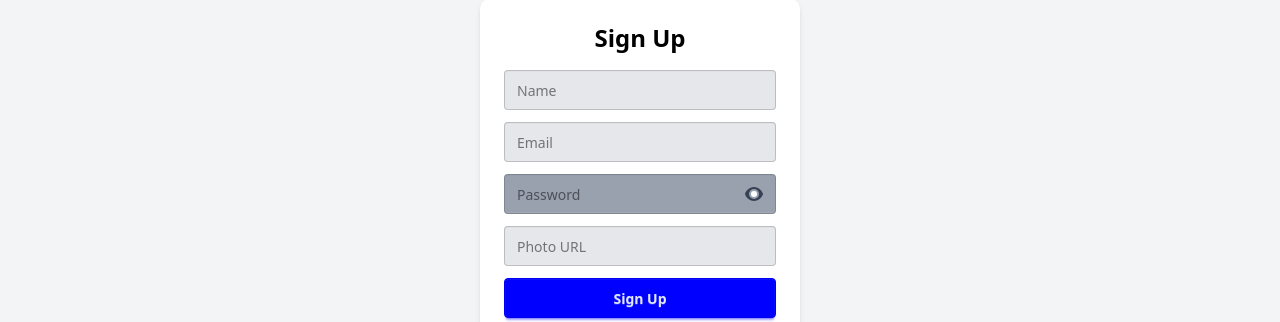
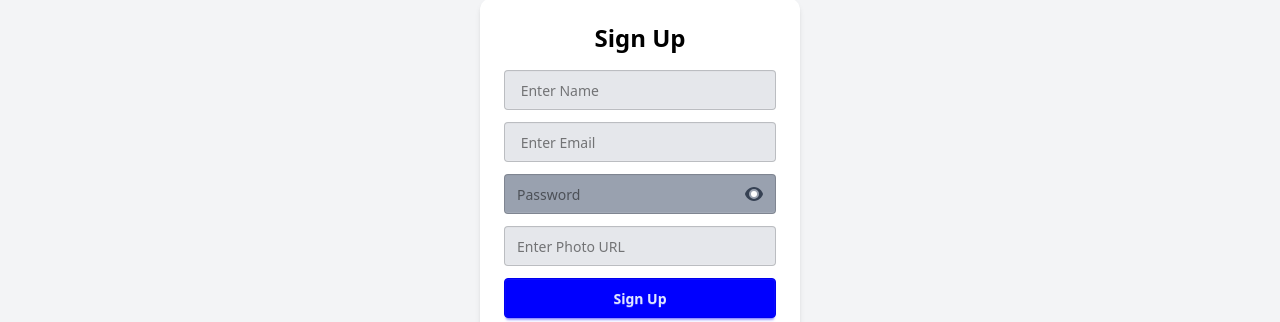
Before and after one commit to RamjanAli-code/community-food-sharing-client-, a React (Vite) app: page /Login in a window 1280 px wide. Both pictures are taken after a click on the element "Register". Shown: the part 238-560 px from the top of the page. Built offline with nearby package versions, Linux system fonts and the light colour scheme; no server answers.

Commit message:
sixth commit

```diff
--- a/src/Login/Login.jsx
+++ b/src/Login/Login.jsx
@@ -68,14 +68,14 @@ const Login = () => {
           </h2>
           <form onSubmit={handleSubmit}>
             {isRegister && (
-              <input type="text" placeholder="Name" className="input input-bordered w-full mb-3 bg-gray-200" value={name}
+              <input type="text" placeholder=" Enter Name" className="input input-bordered w-full mb-3 bg-gray-200" value={name}
                 onChange={(e) => setName(e.target.value)} />
             )}
-            <input type="email" placeholder="Email" className="input input-bordered w-full mb-3 bg-gray-200" value={email}
+            <input type="email" placeholder=" Enter Email" className="input input-bordered w-full mb-3 bg-gray-200" value={email}
               onChange={(e) => setEmail(e.target.value)} required />
             <PasswordLogin password={password} setPassword={setPassword} />
             {isRegister && (
-              <input type="text" placeholder="Photo URL" className="input input-bordered w-full mb-3 bg-gray-200" value={photoURL}
+              <input type="text" placeholder="Enter Photo URL" className="input input-bordered w-full mb-3 bg-gray-200" value={photoURL}
                 onChange={(e) => setPhotoURL(e.target.value)} />
             )}
             <button type="submit" className="btn btn-primary w-full">
```
